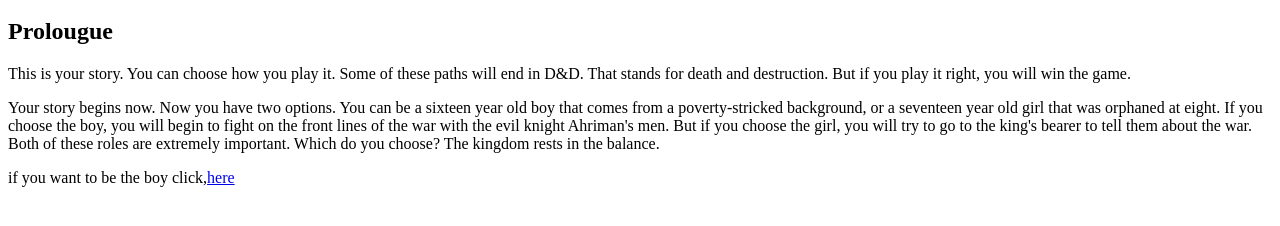
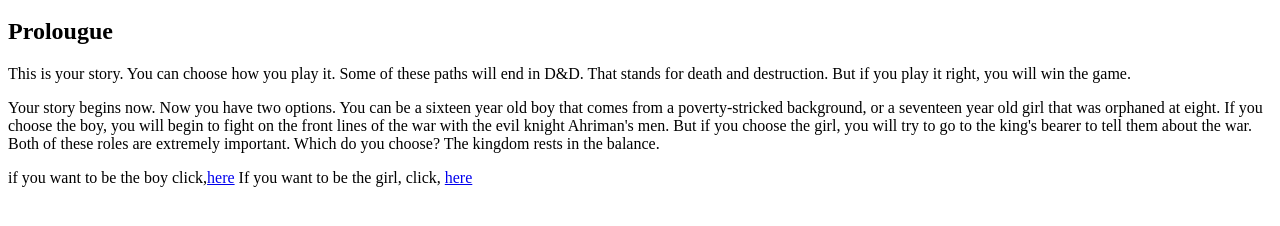
Before and after one commit to ravibhagat-austin/theescapestory, a plain HTML site: page index.html in a window 1280 px wide. Shown: the part 48-274 px from the top of the page. Drawn offline with Linux system fonts and the light colour scheme.

Commit message:
Update index.html

```diff
--- a/index.html
+++ b/index.html
@@ -15,9 +15,7 @@ The kingdom rests in the balance.
 
 </div>
 <p>if you want to be the boy click,<a href="theboy.html">here</a>
-
-
-
+If you want to be the girl, click, <a href="thegiirl.html">here</a>
 
 
 </html>
```
